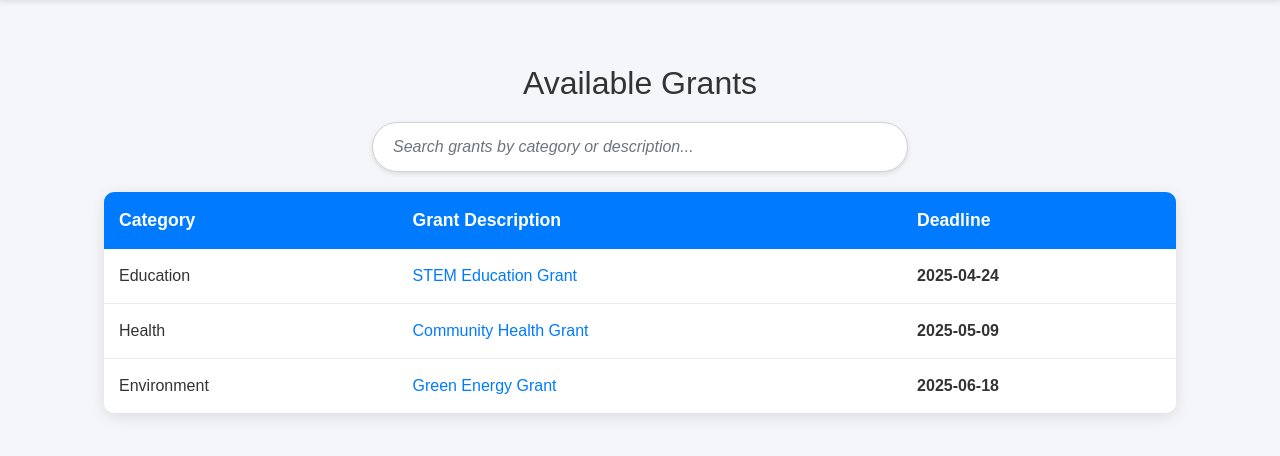
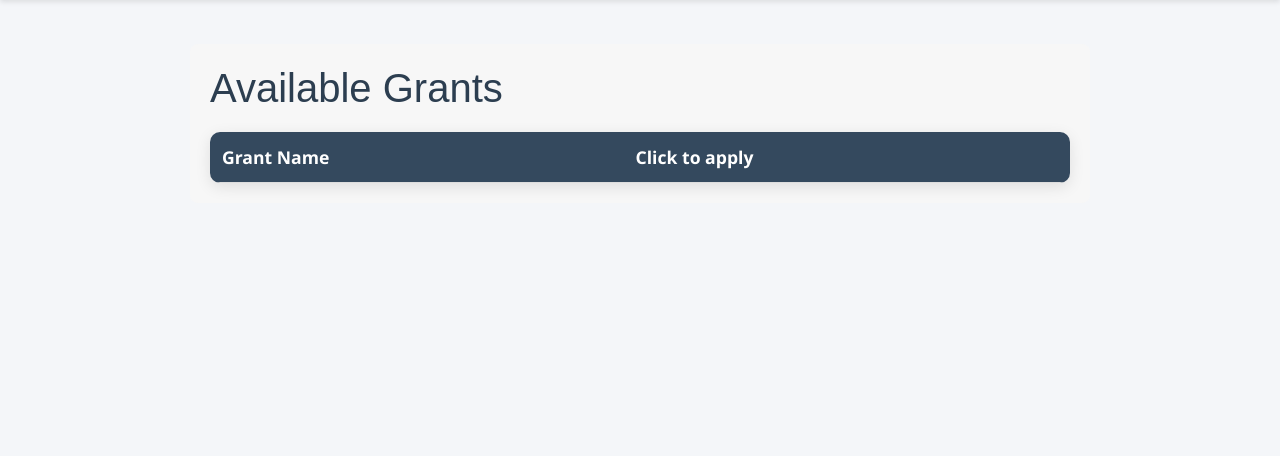
Before and after one commit to JOYUG01/RunweiGrp5, a Django app: page /grants/ in a window 1280 px wide. Shown: the part 56-512 px from the top of the page. Run offline with Django 3.2, Linux system fonts and the light colour scheme; data comes from the database, SQL or seed files in the repository; lists and menus that the app fills with data are empty.

Commit message:
Update grants_list.html

```diff
--- a/templates/grants/grants_list.html
+++ b/templates/grants/grants_list.html
@@ -6,58 +6,97 @@
 
 {% block content %}
 <div class="grants-container">
-    <h2>Available Grants</h2>
+    <meta charset="UTF-8">
+    <title>Grant Applications</title>
 
-    <!-- Search Bar -->
-    <div class="search-bar">
-        <input type="text" id="searchInput" class="form-control" placeholder="Search grants by category or description..." onkeyup="searchGrants()">
-    </div>
+    <h1>Available Grants</h1>
 
-    <!-- Grants Table -->
-    <table class="grants-table" id="grantsTable">
+    {% if error %}
+        <p style="color: red;">{{ error }}</p>
+    {% endif %}
+
+    <!-- Table to display available grants -->
+    <table class="grants-table">
         <thead>
             <tr>
-                <th>Category</th>
-                <th>Grant Description</th>
-                <th>Deadline</th>
+                <th>Grant Name</th>
+                <th>Click to apply</th>
             </tr>
         </thead>
         <tbody>
-            {% for grant in grants %}
-            <tr>
-                <td>{{ grant.category }}</td>
-                <td><a href="{{ grant.link }}">{{ grant.description }}</a></td>
-                <td class="deadline-{{ grant.deadline_status }}">
-                    {{ grant.deadline|date:"Y-m-d" }}
-                </td>
-            </tr>
-            {% empty %}
-            <tr>
-                <td colspan="3">No grants available.</td>
-            </tr>
+            {% for grant_name, form_url in grants.items %}
+                <tr>
+                    <td><strong>{{ grant_name }}</strong></td>
+                    <td><a href="{% url 'apply' grant_name=grant_name %}" class="apply-btn">Apply</a></td>
+                </tr>
             {% endfor %}
         </tbody>
     </table>
 </div>
 
-<!-- JavaScript for Search -->
-<script>
-function searchGrants() {
-    let input = document.getElementById('searchInput').value.toLowerCase();
-    let table = document.getElementById('grantsTable');
-    let rows = table.getElementsByTagName('tr');
+<!-- Styling for the table and apply button -->
+<style>
+    .grants-container {
+        padding: 20px;
+        max-width: 900px;
+        margin: auto;
+        background-color: #f7f7f7;
+        border-radius: 8px;
+    }
 
-    for (let i = 1; i < rows.length; i++) {
-        let cells = rows[i].getElementsByTagName('td');
-        let match = false;
-        for (let j = 0; j < cells.length; j++) {
-            if (cells[j].innerText.toLowerCase().includes(input)) {
-                match = true;
-                break;
-            }
-        }
-        rows[i].style.display = match ? '' : 'none';
+    h1 {
+        color: #2c3e50;
+        font-family: Arial, sans-serif;
     }
-}
-</script>
+
+    .grants-table {
+        width: 100%;
+        border-collapse: collapse;
+        margin-top: 20px;
+    }
+
+    .grants-table th, .grants-table td {
+        padding: 12px;
+        text-align: left;
+        border-bottom: 1px solid #ddd;
+    }
+
+    .grants-table th {
+        background-color: #34495e;
+        color: #ffffff;
+        font-family: 'Segoe UI', Tahoma, Geneva, Verdana, sans-serif;
+    }
+
+    .grants-table td {
+        background-color: #ffffff;
+    }
+
+    .apply-btn {
+        padding: 10px 20px;
+        background-color: #f3f5f7;
+        color: white; /* Set text color to white for better contrast */
+        text-decoration: none;
+        border-radius: 5px;
+        font-weight: bold;
+        transition: background-color 0.3s;
+    }
+
+    .apply-btn:hover {
+        background-color: #3498db;
+    }
+
+    /* Optional: Alternate row colors */
+    .grants-table tbody tr:nth-child(even) {
+        background-color: #ecf0f1;
+    }
+
+    .grants-table tbody tr:nth-child(odd) {
+        background-color: #ffffff;
+    }
+
+    .grants-table tr:hover {
+        background-color: #dcdde1;
+    }
+</style>
+
 {% endblock %}
```
